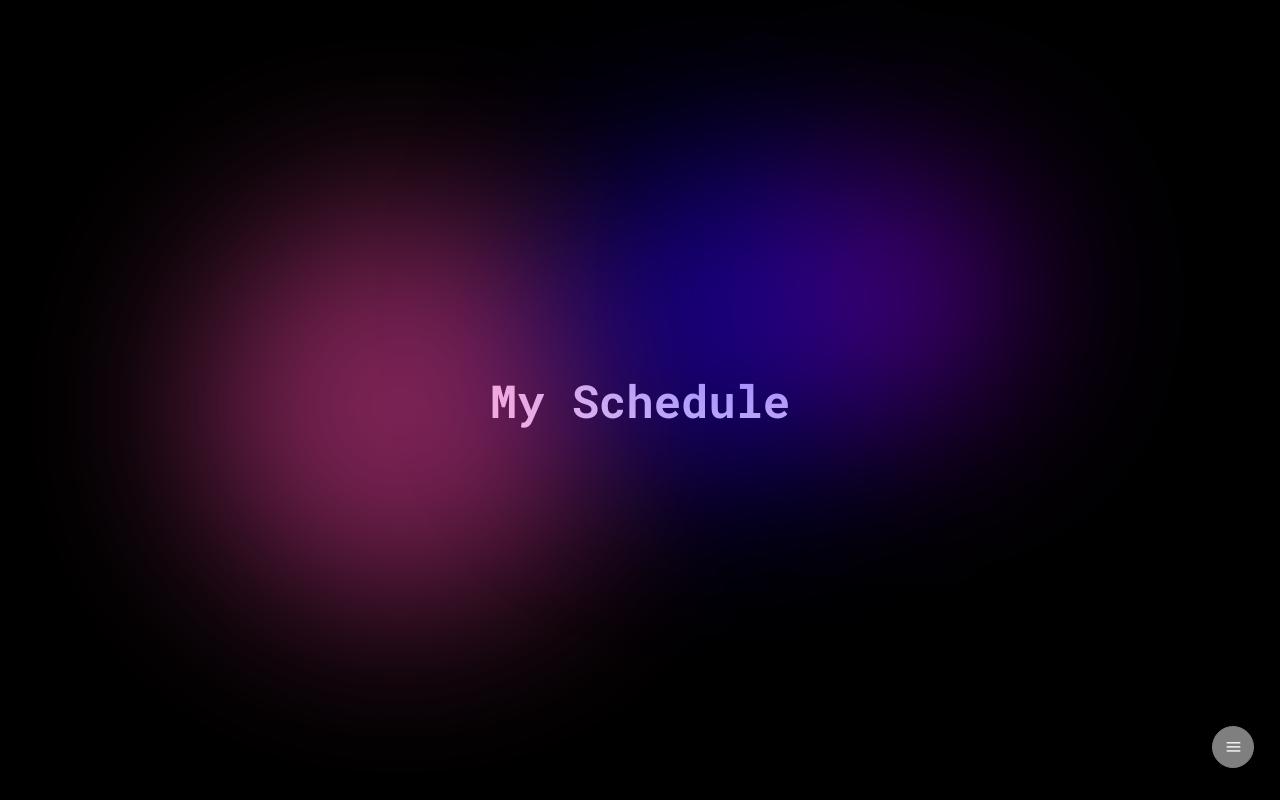
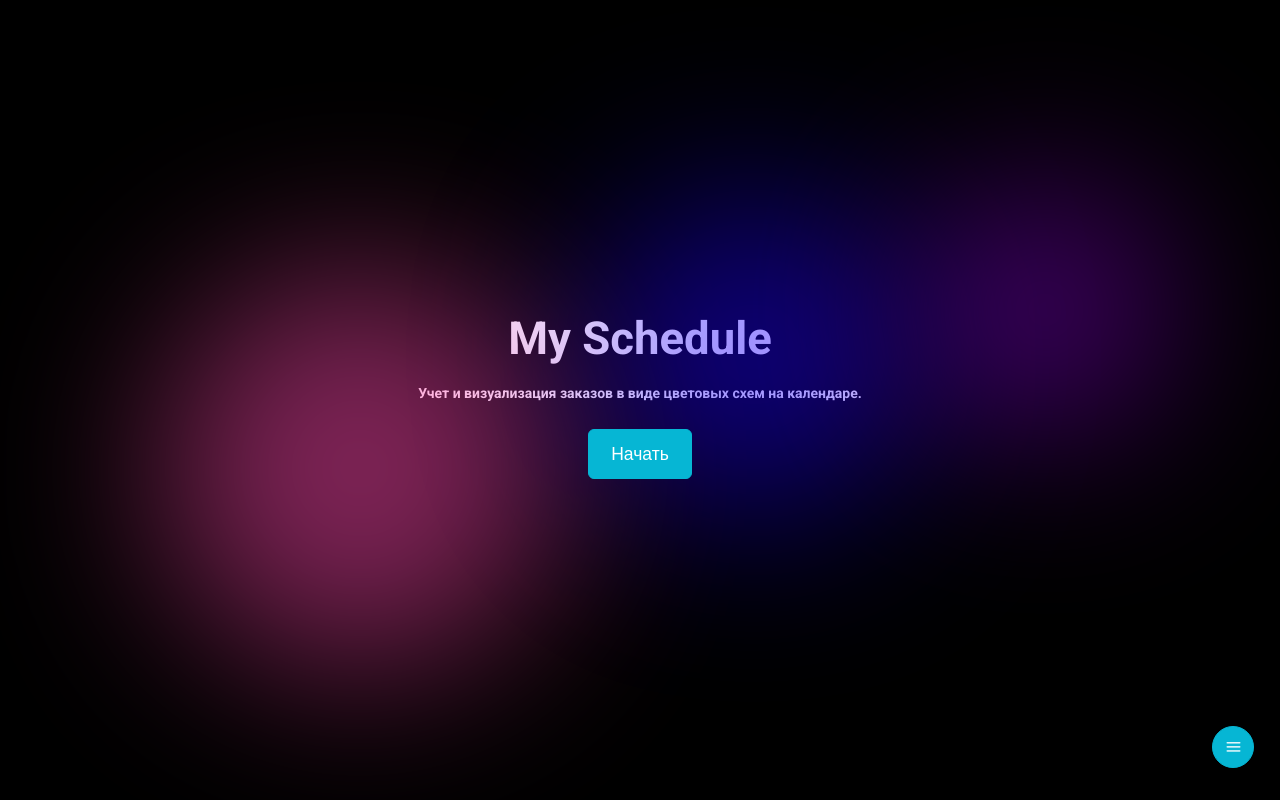
Before and after one commit to PotapenkoVadim/my-schedule, a Next.js app: page / in a window 1280 px wide. Built offline with nearby package versions, Linux system fonts and the light colour scheme; a web font is replaced by a local one.

Commit message:
fix: update home page

```diff
--- a/src/app/layout.tsx
+++ b/src/app/layout.tsx
@@ -1,11 +1,14 @@
 import { APP_DESCRIPTION, APP_TITLE } from "@/constants";
 import type { Metadata } from "next";
-import { Roboto_Mono } from "next/font/google";
+import { Roboto } from "next/font/google";
 import { Sidebar } from "@/libs";
 import { AppProvider } from "@/context";
 import "@/assets/global.scss";
 
-const inter = Roboto_Mono({ subsets: ["latin", "cyrillic"] });
+const inter = Roboto({
+  weight: ["400", "700"],
+  subsets: ["latin", "cyrillic"],
+});
 
 export const metadata: Metadata = {
   title: APP_TITLE,
--- a/src/app/page.module.scss
+++ b/src/app/page.module.scss
@@ -3,6 +3,8 @@
 
 .page {
   @include light-theme("background");
+
+  overflow: hidden;
 
   &[data-theme="dark"] {
     background-color: #000;
@@ -33,31 +35,41 @@
     &_one {
       width: 400px;
       height: 400px;
-      animation: one 12s infinite;
+      animation: shape-one-animation 12s infinite;
       background-color: rgb(255 72 173);
     }
 
     &_two {
       width: 325px;
       height: 325px;
-      animation: two 10s infinite;
+      animation: shape-two-animation 10s infinite;
       background-color: rgb(30 0 255);
     }
 
     &_three {
       width: 250px;
       height: 250px;
-      animation: one 7s infinite;
+      animation: shape-one-animation 7s infinite;
       background-color: rgb(140 0 215);
     }
   }
 
+  &__content {
+    display: flex;
+    flex-direction: column;
+    align-items: center;
+    gap: 24px;
+    font-weight: 600;
+    text-align: center;
+  }
+
   &__title {
     font-size: 3.25rem;
+    line-height: 36px;
   }
 }
 
-@keyframes one {
+@keyframes shape-one-animation {
   0% {
     left: 0;
     top: 0;
@@ -84,7 +96,7 @@
   }
 }
 
-@keyframes two {
+@keyframes shape-two-animation {
   0% {
     left: 0;
     top: 0;
--- a/src/app/page.tsx
+++ b/src/app/page.tsx
@@ -1,28 +1,34 @@
 "use client";
 
 import classnames from "classnames";
-import { APP_TITLE } from "@/constants";
+import { APP_TITLE, APP_DESCRIPTION } from "@/constants";
 import { useAppContext } from "@/context";
+import { Button } from "@/components";
 import styles from "./page.module.scss";
 
 export default function Home() {
   const { theme } = useAppContext();
 
+  const shapeOneStyles = classnames(styles.page__shape, styles.page__shape_one);
+  const shapeTwoStyles = classnames(styles.page__shape, styles.page__shape_two);
+  const shapeThreeStyles = classnames(
+    styles.page__shape,
+    styles.page__shape_three,
+  );
+
   return (
     <main data-theme={theme} className={classnames(styles.page)}>
       <div className={styles.page__container}>
-        <div
-          className={classnames(styles.page__shape, styles.page__shape_one)}
-        />
-        <div
-          className={classnames(styles.page__shape, styles.page__shape_two)}
-        />
-        <div
-          className={classnames(styles.page__shape, styles.page__shape_three)}
-        />
+        <div className={shapeOneStyles} />
+        <div className={shapeTwoStyles} />
+        <div className={shapeThreeStyles} />
       </div>
 
-      <h1 className={styles.page__title}>{APP_TITLE}</h1>
+      <div className={styles.page__content}>
+        <h1 className={styles.page__title}>{APP_TITLE}</h1>
+        <div>{APP_DESCRIPTION}</div>
+        <Button size="large">Начать</Button>
+      </div>
     </main>
   );
 }
--- a/src/assets/components/_button.scss
+++ /dev/null
@@ -1,12 +0,0 @@
-@import "../variables";
-
-.p-button {
-  background: $button;
-  border-color: $button;
-
-  &:enabled:hover {
-    background: $button;
-    border-color: $button;
-    opacity: 0.75;
-  }
-}
--- a/src/assets/components/_menu.scss
+++ b/src/assets/components/_menu.scss
@@ -3,6 +3,7 @@
 
 .p-menu {
   border: 0;
+  padding: 0;
   background-color: transparent;
   width: 100%;
 
@@ -28,9 +29,14 @@
       color: map-get($light-theme, "text-color");
     }
   }
+
+  & .p-menuitem-content {
+    transition: .3s;
+    padding: 0;
+  }
+
+  & .p-menuitem-link {
+    padding-top: 16px;
+    padding-bottom: 16px;
+  }
 }
-
-.p-menu .p-menuitem-content {
-  transition: .3s;
-  padding: 16px;
-}
--- /dev/null
+++ b/src/assets/components/_sidebar.scss
@@ -0,0 +1,10 @@
+.p-sidebar {
+  & .p-sidebar-content,
+  & .p-sidebar-header {
+    padding: 0;
+  }
+
+  & .p-menuitem-text {
+    padding-left: 8px;
+  }
+}
--- a/src/assets/components/index.scss
+++ b/src/assets/components/index.scss
@@ -1,3 +1,3 @@
-@import './button';
 @import './inputswitch';
 @import './menu';
+@import './sidebar';
--- a/src/assets/global.scss
+++ b/src/assets/global.scss
@@ -7,7 +7,6 @@
 
 * {
   box-sizing: border-box;
-  padding: 0;
   margin: 0;
 }
 
--- a/src/constants.ts
+++ b/src/constants.ts
@@ -1,6 +1,6 @@
 export const APP_TITLE = "My Schedule";
 export const APP_DESCRIPTION =
-  "Визуализация Ваших заказов в виде цветовых схем в календаре.";
+  "Учет и визуализация заказов в виде цветовых схем на календаре.";
 
 export const DARK_THEME_TITLE = "Темная";
 export const LIGHT_THEME_TITLE = "Светлая";
--- a/src/libs/sidebar/sidebar.module.scss
+++ b/src/libs/sidebar/sidebar.module.scss
@@ -26,8 +26,4 @@
   &__switcher {
     margin-top: 36px;
   }
-
-  :global(.p-menuitem-text) {
-    padding-left: 8px;
-  }
 }
```
